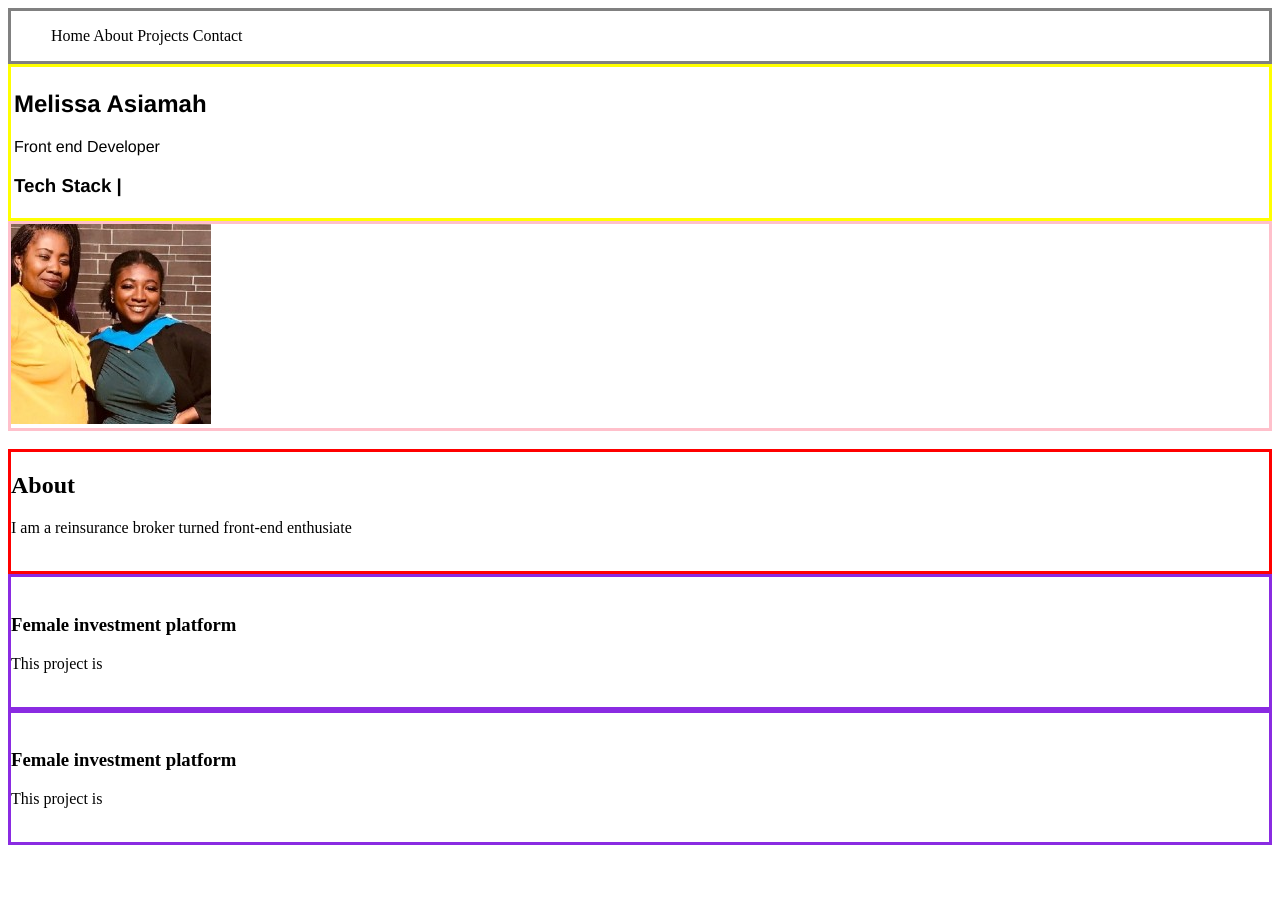
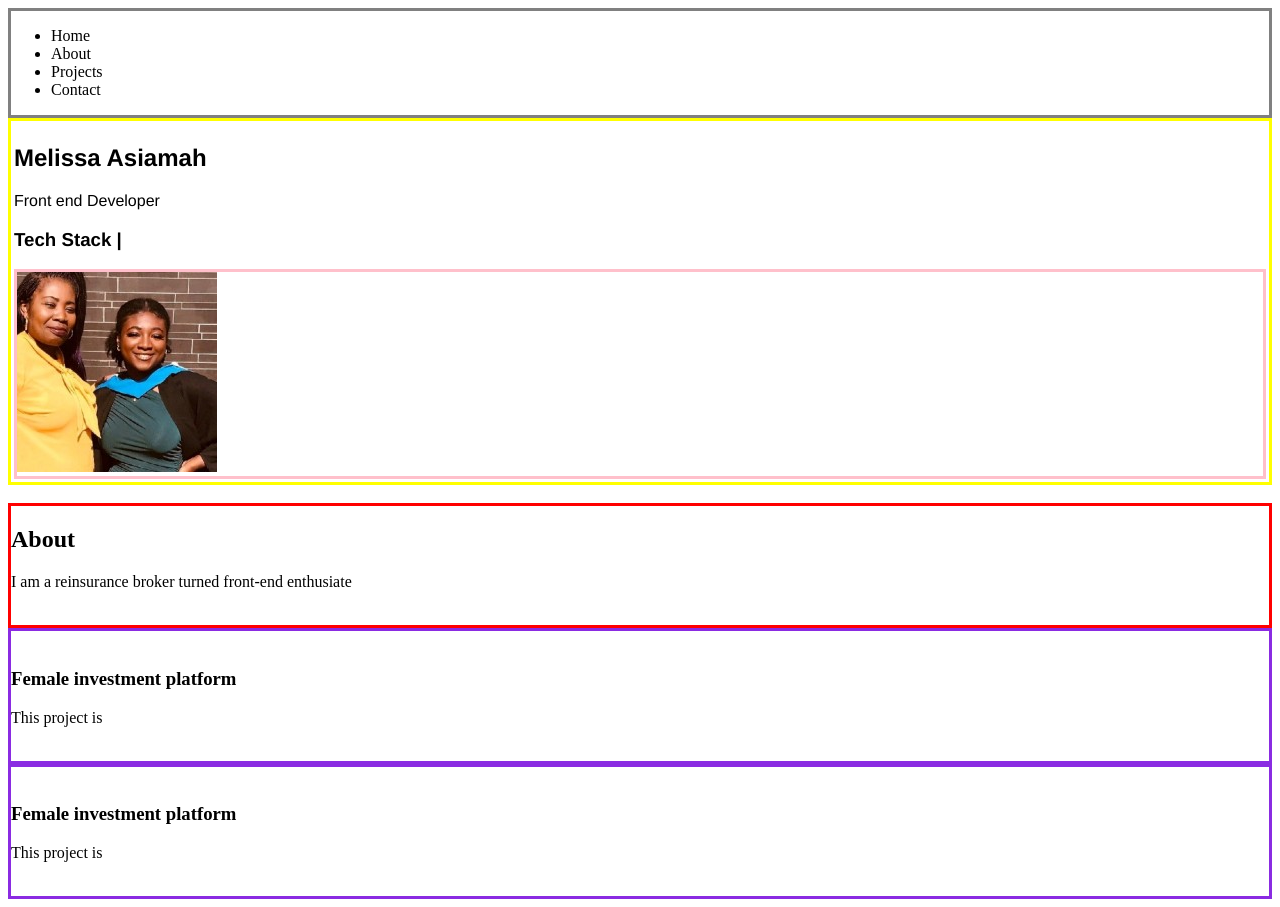
Before and after one commit to Melissa-Asia/Projects, a plain HTML site: page Porfolio/Index.html in a window 1280 px wide. Before the commit the page ends 853 px from the top, so only its background shows below. Drawn offline with Linux system fonts and the light colour scheme.

```diff
--- a/Porfolio/Index.html
+++ b/Porfolio/Index.html
@@ -10,11 +10,12 @@
   <body>
     <header>
       <ul>
-        Home About Projects Contact
+        <li>Home</li><li>About</li><li>Projects</li><li>Contact</li>
       </ul>
     </header>
     <section>
-        <div class="intro">
+    <div class="intro">
+      <div class="welcome">
       <h1>Melissa Asiamah</h1>
       <p>Front end Developer</p>
       <h3>Tech Stack |</h3>
@@ -22,6 +23,7 @@
       <div class="dev-pic">
         <img src="Images/1649634971626.jpg" />
       </div>
+    </div>
       <div class="lang-icon">
         <img src="" />
         <img src="" />
```
